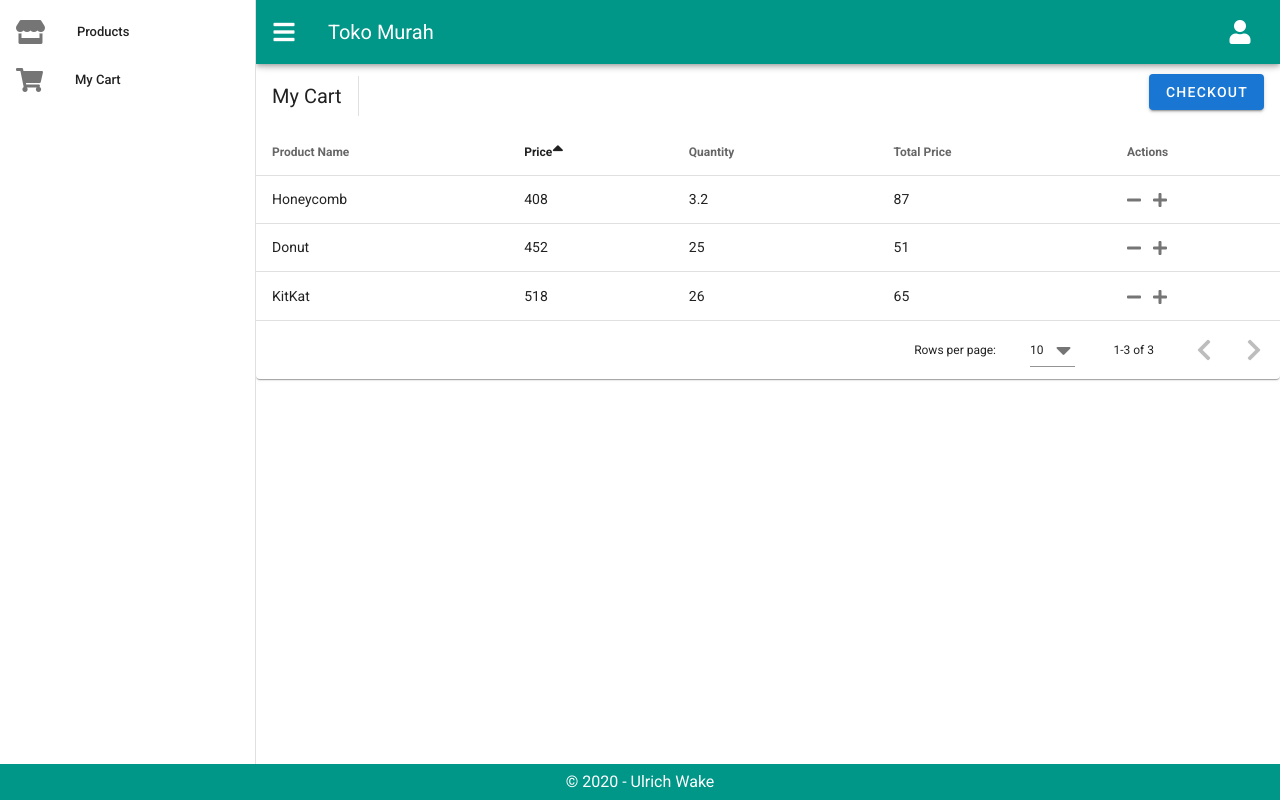
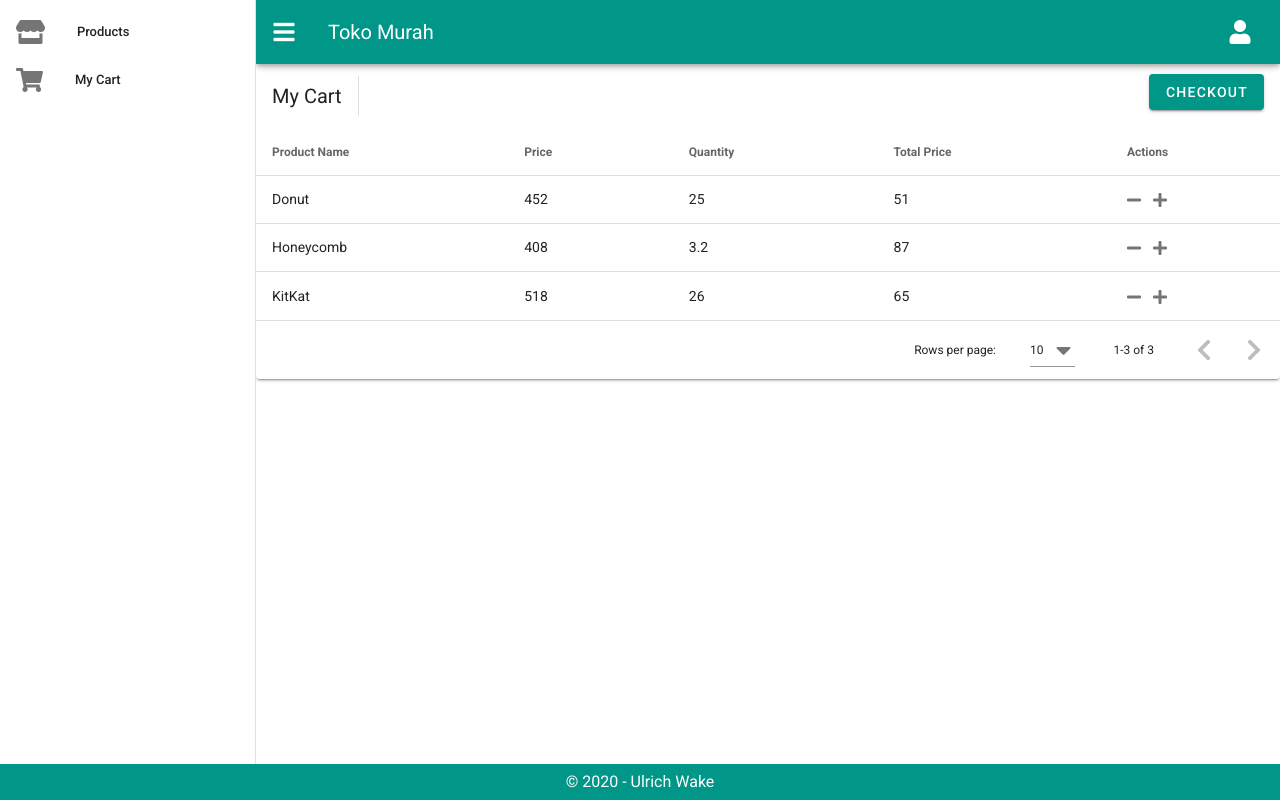
Before and after one commit to beta-fox-mcc-02/ecommerce-customer, a Vue app: page /cart in a window 1280 px wide. Built offline with nearby package versions, Linux system fonts and the light colour scheme.

Commit message:
Add layout for cart page

```diff
--- a/src/views/Home/components/CartTable.vue
+++ b/src/views/Home/components/CartTable.vue
@@ -1,5 +1,5 @@
 <template>
-  <v-data-table :headers="headers" :items="desserts" sort-by="calories" class="elevation-1">
+  <v-data-table :headers="headers" :items="desserts" sort-by="name" class="elevation-2">
     <template v-slot:top>
       <v-toolbar flat color="white">
         <v-toolbar-title>My Cart</v-toolbar-title>
@@ -7,7 +7,7 @@
         <v-spacer></v-spacer>
         <v-dialog v-model="dialog" max-width="500px">
           <template v-slot:activator="{ on }">
-            <v-btn color="primary" dark class="mb-2" v-on="on">Checkout</v-btn>
+            <v-btn color="teal" dark class="mb-2" v-on="on">Checkout</v-btn>
           </template>
           <v-card>
             <v-card-title>
@@ -35,9 +35,6 @@
       <v-icon small class="mr-3" @click="onRemoveItem(item)">fas fa-minus</v-icon>
       <v-icon small @click="onAddItem(item)">fas fa-plus</v-icon>
     </template>
-    <template v-slot:no-data>
-      <v-btn color="primary" @click="initialize">Reset</v-btn>
-    </template>
   </v-data-table>
 </template>
 
@@ -49,7 +46,6 @@ export default {
     headers: [
       {
         text: 'Product Name',
-        align: 'start',
         sortable: false,
         value: 'name',
       },
@@ -63,9 +59,6 @@ export default {
   }),
 
   computed: {
-    formTitle() {
-      return this.editedIndex === -1 ? 'New Item' : 'Edit Item';
-    },
   },
 
   watch: {
```
